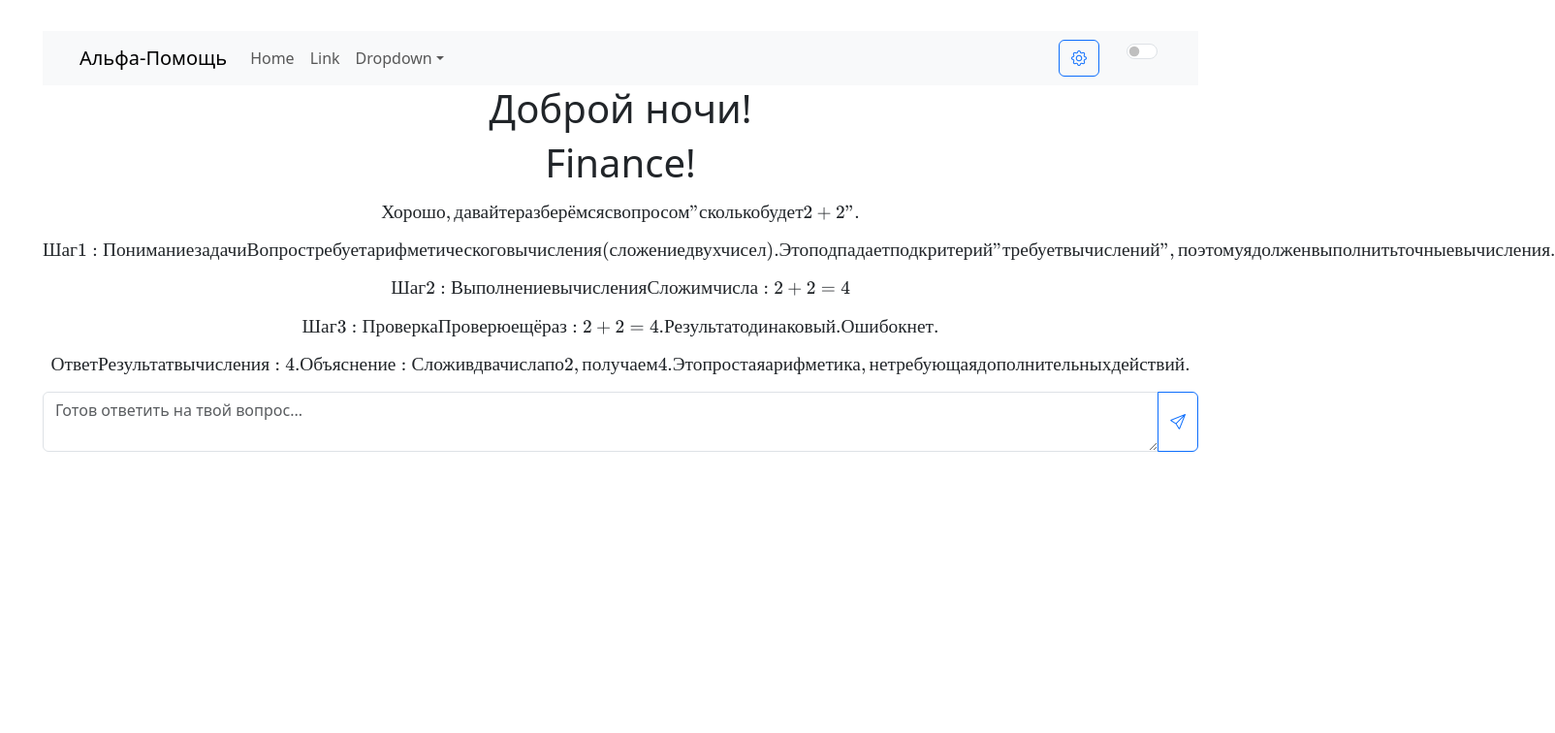
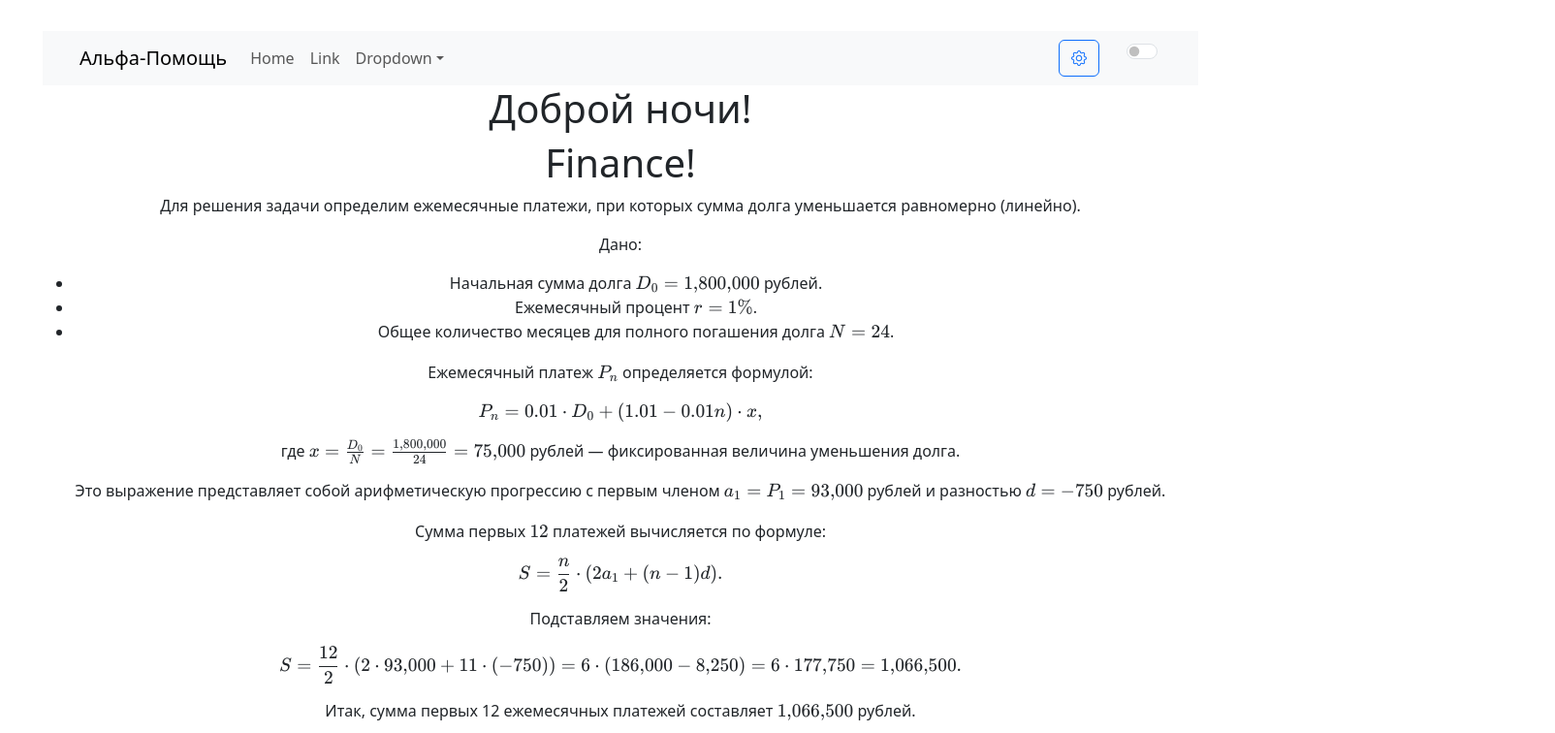
Before and after one commit to JLirik/alpha_hack_copilot, a React (Vite) app in the folder client/: page /finance in a window 1280 px wide. Shown: the top 756 px of the page at 97% size, 1604 px wide, since content can reach past the window. Built offline with nearby package versions, Linux system fonts and the light colour scheme.

Commit message:
Latex + Markdown support in Finance

```diff
--- a/client/src/routes/Finance.jsx
+++ b/client/src/routes/Finance.jsx
@@ -1,4 +1,4 @@
-import SearchBar from "./methods/SearchBar"
+import SearchBar from "./components/SearchBar"
 import LatexRenderer from "./methods/LatexRenderer"
 import { LatexExample } from "./methods/LatexExample"
 
@@ -6,7 +6,7 @@ function Finance() {
     return (
     <>
     <h1>Finance!</h1>
-    <LatexRenderer latex={LatexExample} />
+    <LatexRenderer content={LatexExample}> </LatexRenderer>
     <SearchBar apiEndpoint="finance"/>
     </>
     )
--- a/client/src/routes/Home.jsx
+++ b/client/src/routes/Home.jsx
@@ -1,6 +1,6 @@
 import { CardGroup, Card } from 'react-bootstrap';
 import { Link } from 'react-router';
-import SearchBar from './methods/SearchBar';
+import SearchBar from './components/SearchBar';
 import { useState } from 'react';
 
 function Home() {
--- a/client/src/routes/Marketing.jsx
+++ b/client/src/routes/Marketing.jsx
@@ -1,5 +1,16 @@
+import MarketingPostCard from "./methods/components/MarketingPostCard"
+
+
 function Marketing() {
-    return <h1>Marketing!</h1>
+    return (
+        <>
+            <h1>Marketing!</h1>
+            <MarketingPostCard
+                styleType="creative"
+                body={"Для решения задачи определим ежемесячные платежи, при которых сумма долга уменьшается равномерно (линейно)."}
+            />
+        </>
+    )
 }
 
 export default Marketing
--- a/client/src/routes/methods/SearchBar.jsx
+++ b/client/src/routes/components/SearchBar.jsx
@@ -1,6 +1,6 @@
 import { Form, InputGroup, Button, CardGroup, Card } from 'react-bootstrap';
 import { useNavigate } from 'react-router';
-import fetcher from './Fetcher';
+import fetcher from '../methods/Fetcher';
 
 
 function SearchBar(apiEndpoint) {
--- a/client/src/routes/methods/LatexExample.js
+++ b/client/src/routes/methods/LatexExample.js
@@ -1,20 +1,31 @@
 export const LatexExample = `
-Хорошо, давайте разберёмся с вопросом "сколько будет 2 + 2".
+Для решения задачи определим ежемесячные платежи, при которых сумма долга уменьшается равномерно (линейно).
 
-**Шаг 1: Понимание задачи**
-Вопрос требует арифметического вычисления (сложение двух чисел). Это подпадает под критерий "требует вычислений", поэтому я должен выполнить точные вычисления.
+Дано:
+- Начальная сумма долга $ D_0 = 1{,}800{,}000 $ рублей.
+- Ежемесячный процент $ r = 1\\% $.
+- Общее количество месяцев для полного погашения долга $ N = 24 $.
 
-**Шаг 2: Выполнение вычисления**
-Сложим числа:
-2 + 2 = 4
+Ежемесячный платеж $ P_n $ определяется формулой:
+$$
+P_n = 0.01 \\cdot D_0 + (1.01 - 0.01n) \\cdot x,
+$$
+где $ x = \\frac{D_0}{N} = \\frac{1{,}800{,}000}{24} = 75{,}000 $ рублей — фиксированная величина уменьшения долга.
 
-**Шаг 3: Проверка**
-Проверю ещё раз:
-2 + 2 = 4.
-Результат одинаковый. Ошибок нет.
+Это выражение представляет собой арифметическую прогрессию с первым членом $ a_1 = P_1 = 93{,}000 $ рублей и разностью $ d = -750 $ рублей.
 
-**Ответ**
-Результат вычисления: **4**.
-Объяснение: Сложив два числа по 2, получаем 4. Это простая арифметика, не требующая дополнительных действий.
+Сумма первых $ 12 $ платежей вычисляется по формуле:
+$$
+S = \\frac{n}{2} \\cdot (2a_1 + (n-1)d).
+$$
+
+Подставляем значения:
+$$
+S = \\frac{12}{2} \\cdot (2 \\cdot 93{,}000 + 11 \\cdot (-750)) = 6 \\cdot (186{,}000 - 8{,}250) = 6 \\cdot 177{,}750 = 1{,}066{,}500.
+$$
+
+Итак, сумма первых 12 ежемесячных платежей составляет $ 1{,}066{,}500 $ рублей.
+
+**Ответ:** $ 1066500 $ рублей.
 
 `;
--- a/client/src/routes/methods/LatexRenderer.jsx
+++ b/client/src/routes/methods/LatexRenderer.jsx
@@ -1,46 +1,48 @@
-import { useEffect, useRef } from 'react';
+import { useMemo } from 'react';
+import ReactMarkdown from 'react-markdown';
+import rehypeRaw from 'rehype-raw';
 import katex from 'katex';
 import 'katex/dist/katex.min.css';
 
-const renderBlock = (latex, container, displayMode = true) => {
+export default function LatexRenderer({ content }) {
+    const parsedContent = useMemo(() => {
+        if (!content) {
+            return '';
+        }
+
+        let processedText = content;
+
+        const renderKatex = (formula, displayMode) => {
             try {
-        katex.render(latex, container, {
+                return katex.renderToString(formula, {
+                    displayMode: displayMode,
                     throwOnError: false,
-            displayMode: displayMode,
+                    output: 'html',
                 });
-    } catch (err) {
-        container.innerHTML = `<span style="color:red;">${err.message}</span>`;
+            } catch (error) {
+                console.error('KaTeX rendering error:', error);
+                return `<span>${formula}</span>`;
             }
         };
 
-export default function LatexRenderer({latex, displayMode = true}) {
-    const containerRef = useRef();
+        processedText = processedText.replace(/\$\$(.*?)\$\$/gs, (match, formula) => {
+            return renderKatex(formula, true);
+        });
 
-    useEffect(() => {
-        if (containerRef.current && latex) {
-            const blocks = latex
-                .split(/\n\s*\n/) // split on empty lines (paragraph breaks)
-                .map((b) => b.trim())
-                .filter((b) => b);
+        processedText = processedText.replace(/\$(.*?)\$/g, (match, formula) => {
+            // Avoid matching $$...$$ again
+            if (match.startsWith('$$') && match.endsWith('$$')) {
+                return match;
+            }
+            return renderKatex(formula, false);
+        });
 
-            containerRef.current.innerHTML = ''; // clear previous
+        return processedText;
 
-            blocks.forEach((block) => {
-                const el = document.createElement('div');
-                containerRef.current.appendChild(el);
-                const isMathBlock =
-                    block.startsWith('\\[') ||
-                    block.startsWith('\\(') ||
-                    block.startsWith('\\begin') ||
-                    block.includes('&=') ||
-                    block.includes('^') ||
-                    displayMode;
-
-                const cleanBlock = block.replace(/^\\\[|\\\]$/g, '').replaceAll('*', '');
-                renderBlock(cleanBlock, el, isMathBlock);
-            });
-        }
-    }, [latex, displayMode]);
-
-    return <div ref={containerRef} />;
+    }, [content]);
+    return (
+        <ReactMarkdown rehypePlugins={[rehypeRaw]}>
+            {parsedContent}
+        </ReactMarkdown>
+    );
 };
```
Also changed, not shown: package.json (+8 -1 lines), 1 other file (tests, documents, lock files or other folders). Lines whose indentation alone changed are shown as unchanged.
